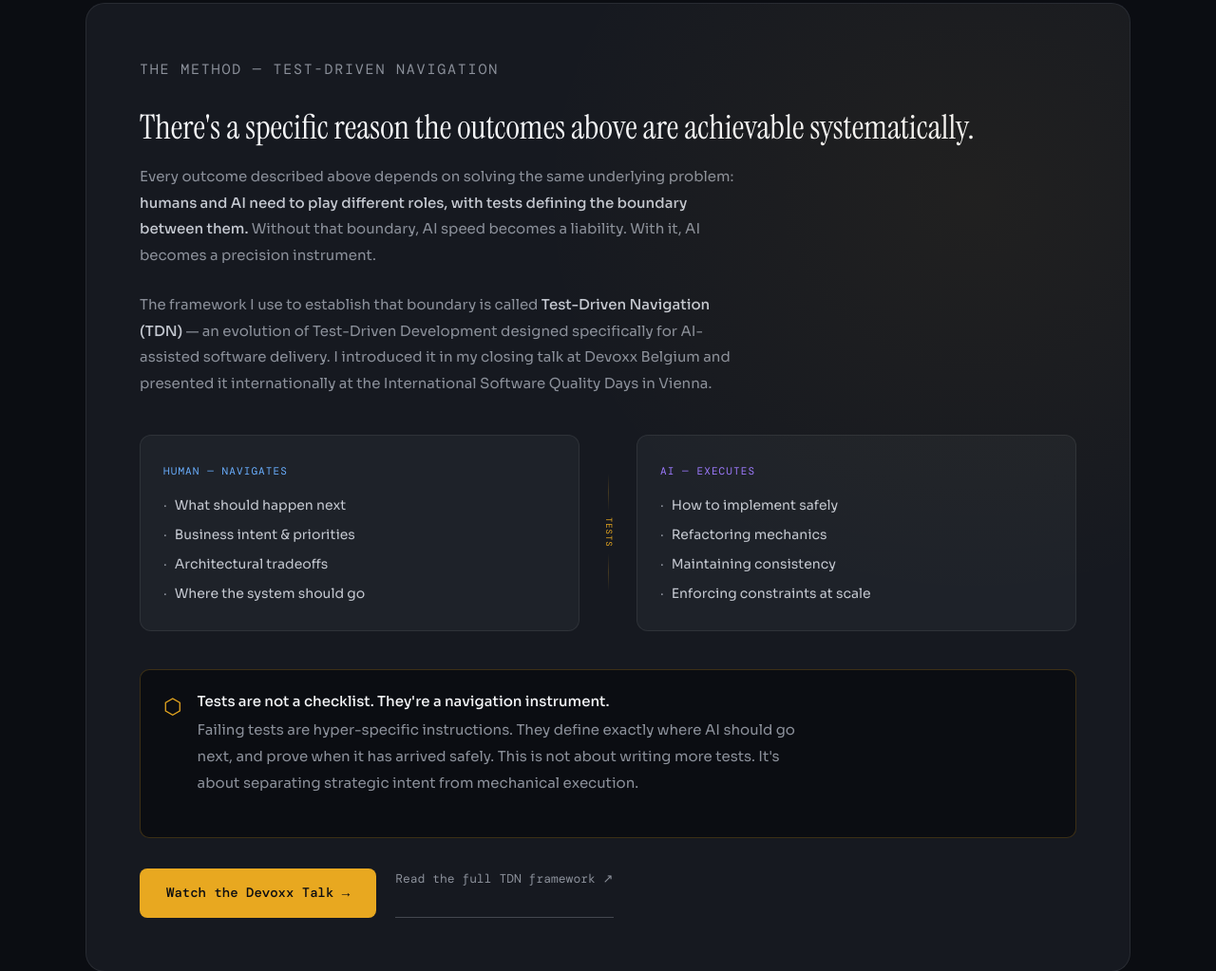
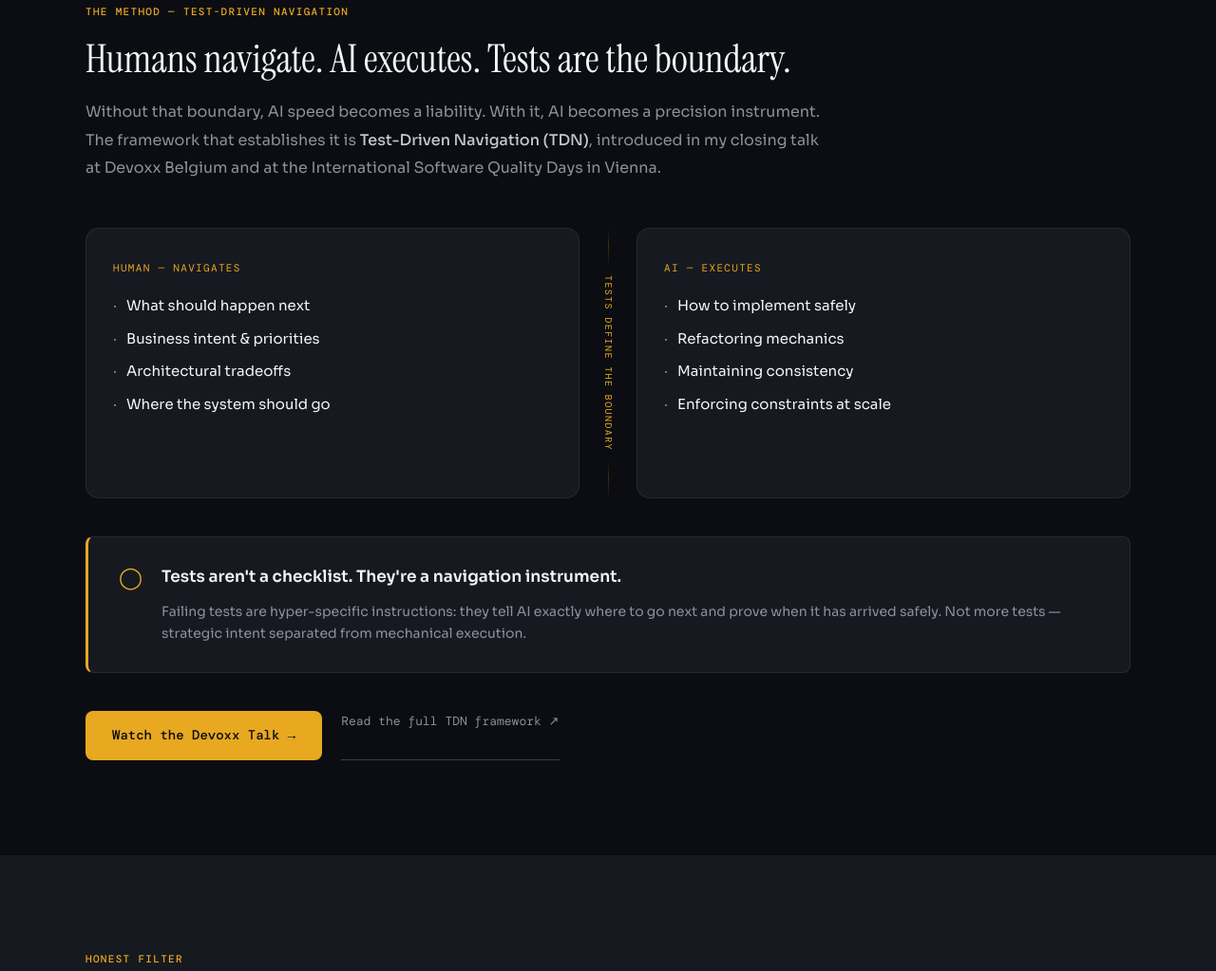
Before and after one commit to alexbunardzic/alexbunardzic.github.io, a plain HTML site: page index.html in a window 1280 px wide. Shown: the part 3525-4548 px from the top of the page at 95% size. Drawn offline with nearby package versions, Linux system fonts and the light colour scheme.

Commit message:
updates index.html

```diff
--- a/index.html
+++ b/index.html
@@ -258,51 +258,30 @@
 
   /* ── THE HOW REVEAL — TDN introduced here ── */
   .how { background: var(--ink); }
-  .how-reveal {
-    background: var(--ink-2);
-    border: 1px solid rgba(255,255,255,0.08);
-    border-radius: 20px; padding: 56px;
-    margin-bottom: 3rem;
-    position: relative; overflow: hidden;
+  .how-intro {
+    font-size: 16px; color: var(--fog); line-height: 1.85;
+    max-width: 780px; margin-bottom: 3rem;
   }
-  .how-reveal::before {
-    content: ''; position: absolute; inset: 0; pointer-events: none;
-    background: radial-gradient(ellipse 60% 60% at 85% 20%, rgba(232,168,32,0.05) 0%, transparent 70%);
-  }
-  .how-reveal-label {
-    font-family: var(--mono); font-size: 11px; text-transform: uppercase;
-    letter-spacing: 0.12em; color: var(--amber); margin-bottom: 12px;
-  }
-  .how-reveal h2 {
-    font-family: var(--serif); font-size: clamp(1.6rem, 2.8vw, 2.2rem);
-    font-weight: 400; color: var(--white); margin-bottom: 1rem; line-height: 1.25;
-  }
-  .how-reveal p {
-    font-size: 15px; color: var(--fog); line-height: 1.85;
-    max-width: 640px; margin-bottom: 1.5rem;
-  }
-  .how-reveal p strong { color: var(--mist); font-weight: 500; }
+  .how-intro strong { color: var(--mist); font-weight: 500; }
   .tdn-diagram {
     display: grid; grid-template-columns: 1fr 60px 1fr;
-    gap: 0; align-items: center; margin: 2.5rem 0;
+    gap: 0; align-items: stretch; margin: 2.5rem 0;
   }
   .tdn-col {
-    background: var(--ink-3);
+    background: var(--ink-2);
     border: 1px solid rgba(255,255,255,0.07);
-    border-radius: 12px; padding: 28px 24px;
+    border-radius: 14px; padding: 32px 28px;
   }
   .tdn-col-label {
     font-family: var(--mono); font-size: 11px; text-transform: uppercase;
-    letter-spacing: 0.1em; margin-bottom: 16px;
+    letter-spacing: 0.12em; color: var(--amber); margin-bottom: 20px;
   }
-  .tdn-col-label.human { color: var(--blue-soft); }
-  .tdn-col-label.ai    { color: #9D7AFF; }
-  .tdn-col ul { list-style: none; display: flex; flex-direction: column; gap: 10px; }
-  .tdn-col li { font-size: 14px; color: var(--mist); display: flex; gap: 8px; line-height: 1.5; }
+  .tdn-col ul { list-style: none; display: flex; flex-direction: column; gap: 12px; }
+  .tdn-col li { font-size: 15px; color: var(--white); display: flex; gap: 10px; line-height: 1.5; }
   .tdn-col li::before { content: '·'; color: var(--fog); flex-shrink: 0; }
   .tdn-mid {
     display: flex; flex-direction: column; align-items: center;
-    gap: 6px; padding: 0 16px;
+    gap: 10px; padding: 0 16px;
   }
   .tdn-mid-line {
     flex: 1; width: 1px;
@@ -310,22 +289,25 @@
     min-height: 40px;
   }
   .tdn-mid-label {
-    font-family: var(--mono); font-size: 9px; color: var(--amber);
-    text-transform: uppercase; letter-spacing: 0.1em;
-    writing-mode: vertical-lr;
+    font-family: var(--mono); font-size: 10px; color: var(--amber);
+    text-transform: uppercase; letter-spacing: 0.14em;
+    writing-mode: vertical-rl;
   }
   .tdn-anchor {
-    background: var(--ink);
-    border: 1px solid var(--amber-bd);
-    border-radius: 10px; padding: 20px 24px;
-    display: flex; gap: 16px; align-items: flex-start;
+    background: var(--ink-2);
+    border: 1px solid rgba(255,255,255,0.07);
+    border-left: 3px solid var(--amber);
+    border-radius: 8px; padding: 28px 32px;
+    display: flex; gap: 20px; align-items: flex-start;
+    margin-top: 2rem;
   }
   .tdn-anchor-glyph {
-    font-family: var(--mono); font-size: 1.4rem; color: var(--amber); flex-shrink: 0;
+    font-size: 1.4rem; color: var(--amber); flex-shrink: 0;
+    line-height: 1.3;
   }
-  .tdn-anchor-title { font-weight: 500; color: var(--white); margin-bottom: 4px; font-size: 15px; }
-  .tdn-anchor-desc { font-size: 14px; color: var(--fog); line-height: 1.6; }
-  .how-links { display: flex; gap: 20px; flex-wrap: wrap; margin-top: 2rem; }
+  .tdn-anchor-title { font-weight: 600; color: var(--white); margin-bottom: 10px; font-size: 17px; }
+  .tdn-anchor-desc { font-size: 14px; color: var(--fog); line-height: 1.7; }
+  .how-links { display: flex; gap: 20px; flex-wrap: wrap; margin-top: 2.5rem; }
 
   /* ── FIT / NOT FIT ── */
   .fit { background: var(--ink-2); }
@@ -766,25 +748,17 @@
 ════════════════════════════════════════ -->
 <section class="how" id="how">
   <div class="inner">
-    <div class="how-reveal">
-      <p class="how-reveal-label">The Method — Test-Driven Navigation</p>
-      <h2>There's a specific reason the outcomes above are achievable systematically.</h2>
-      <p>
-        Every outcome described above depends on solving the same underlying problem:
-        <strong>humans and AI need to play different roles, with tests defining
-        the boundary between them.</strong> Without that boundary, AI speed
-        becomes a liability. With it, AI becomes a precision instrument.
-      </p>
-      <p>
-        The framework I use to establish that boundary is called
-        <strong>Test-Driven Navigation (TDN)</strong> — an evolution of Test-Driven Development
-        designed specifically for AI-assisted software delivery. I introduced it in my
-        closing talk at Devoxx Belgium and presented it internationally at the
-        International Software Quality Days in Vienna.
+    <p class="eyebrow">The Method — Test-Driven Navigation</p>
+    <h2 class="section-h">Humans navigate. AI executes. Tests are the boundary.</h2>
+    <p class="how-intro">
+      Without that boundary, AI speed becomes a liability. With it, AI becomes a precision
+      instrument. The framework that establishes it is <strong>Test-Driven Navigation (TDN)</strong>,
+      introduced in my closing talk at Devoxx Belgium and at the International Software
+      Quality Days in Vienna.
     </p>
     <div class="tdn-diagram">
       <div class="tdn-col">
-          <div class="tdn-col-label human">Human — Navigates</div>
+        <div class="tdn-col-label">Human — Navigates</div>
         <ul>
           <li>What should happen next</li>
           <li>Business intent &amp; priorities</li>
@@ -794,11 +768,11 @@
       </div>
       <div class="tdn-mid">
         <div class="tdn-mid-line"></div>
-          <div class="tdn-mid-label">tests</div>
+        <div class="tdn-mid-label">Tests define the boundary</div>
         <div class="tdn-mid-line"></div>
       </div>
       <div class="tdn-col">
-          <div class="tdn-col-label ai">AI — Executes</div>
+        <div class="tdn-col-label">AI — Executes</div>
         <ul>
           <li>How to implement safely</li>
           <li>Refactoring mechanics</li>
@@ -808,20 +782,19 @@
       </div>
     </div>
     <div class="tdn-anchor">
-        <span class="tdn-anchor-glyph">⬡</span>
+      <span class="tdn-anchor-glyph">◯</span>
       <div>
-          <div class="tdn-anchor-title">Tests are not a checklist. They're a navigation instrument.</div>
+        <div class="tdn-anchor-title">Tests aren't a checklist. They're a navigation instrument.</div>
         <p class="tdn-anchor-desc">
-            Failing tests are hyper-specific instructions. They define exactly where AI should go
-            next, and prove when it has arrived safely. This is not about writing more tests.
-            It's about separating strategic intent from mechanical execution.
+          Failing tests are hyper-specific instructions: they tell AI exactly where to go next
+          and prove when it has arrived safely. Not more tests — strategic intent separated from
+          mechanical execution.
         </p>
       </div>
     </div>
     <div class="how-links">
       <a href="https://www.youtube.com/watch?v=tH8aqbHWgIM" class="btn-primary">Watch the Devoxx Talk →</a>
       <a href="https://alexbunardzic.com/test-driven-navigation" class="btn-ghost">Read the full TDN framework ↗</a>
-      </div>
     </div>
   </div>
 </section>
```
Lines whose indentation alone changed are shown as unchanged.
